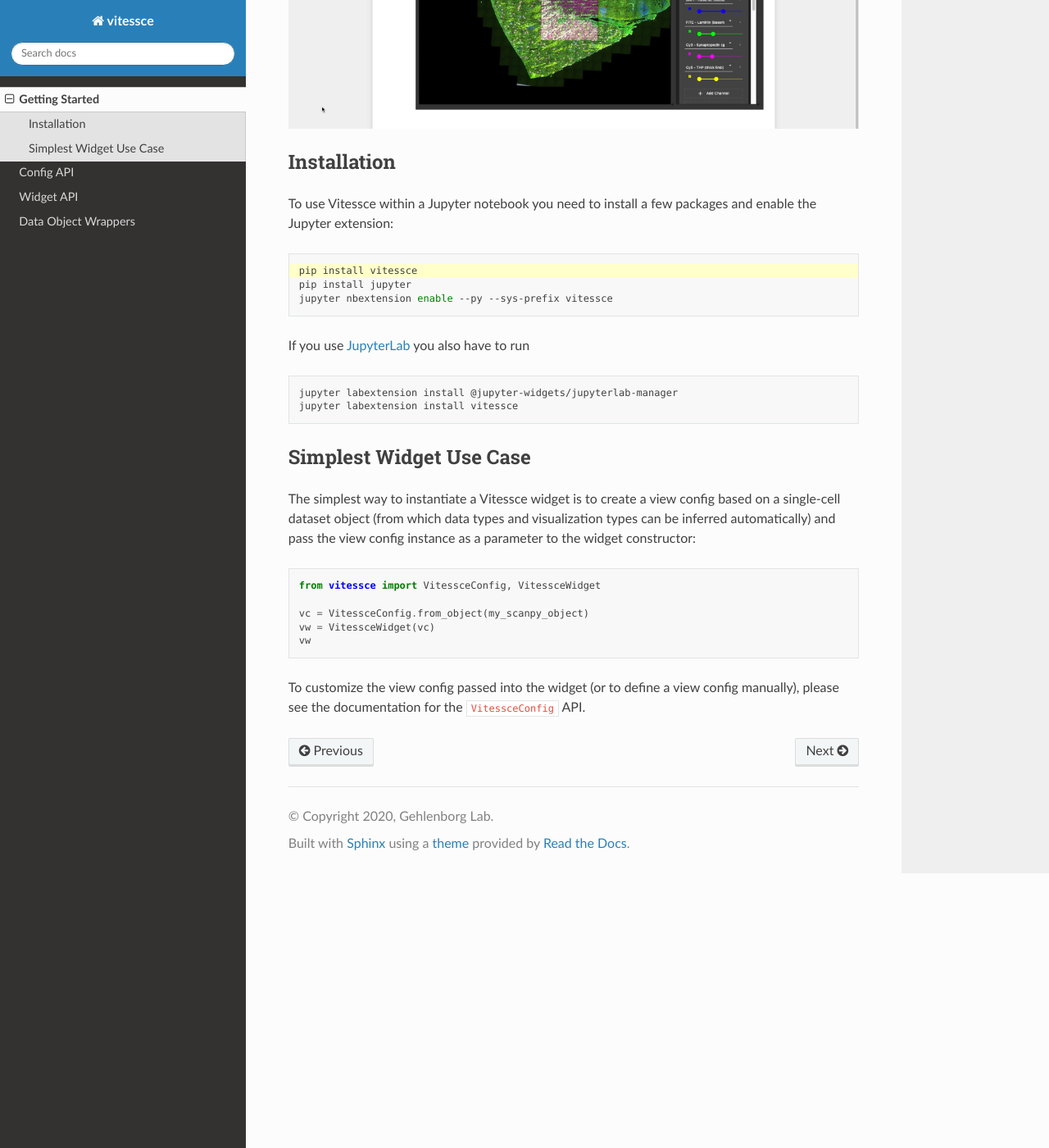
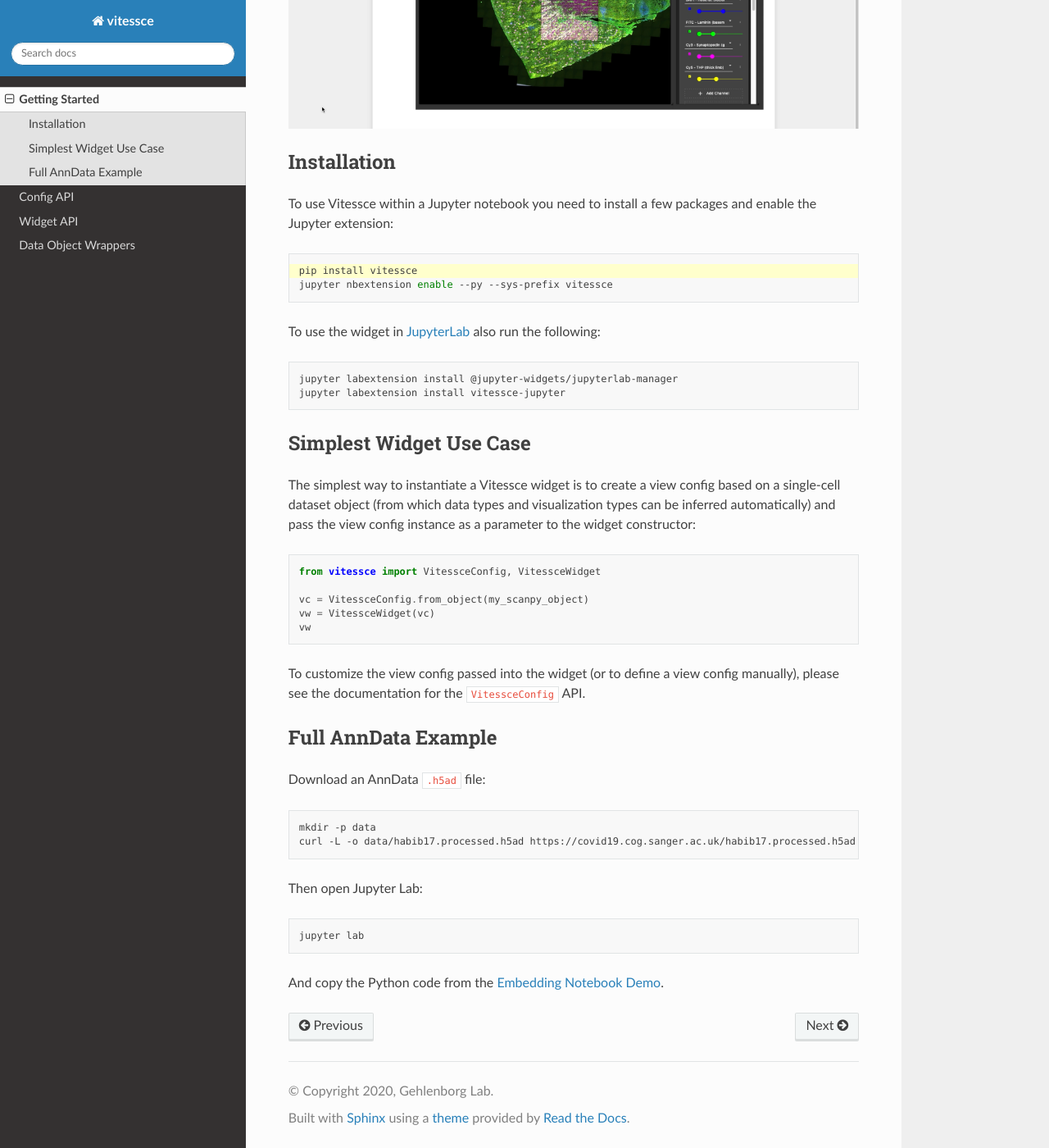
Before and after one commit to vitessce/vitessce-python, a Sphinx documentation site: the page built from docs/getting_started.rst, in a window 1280 px wide and 1400 px high, scrolled down 438 px. Shown: the whole window at 82% size. Built offline with Sphinx 7.4.7 and the Read the Docs theme 2.0.0, drawn with Linux system fonts in a browser that asks for light colours.

Commit message:
Update docs

```diff
--- a/docs/getting_started.rst
+++ b/docs/getting_started.rst
@@ -19,15 +19,14 @@
     :emphasize-lines: 1
 
     pip install vitessce
-    pip install jupyter
     jupyter nbextension enable --py --sys-prefix vitessce
 
-If you use `JupyterLab <https://jupyterlab.readthedocs.io/en/stable/>`_ you also have to run
+To use the widget in `JupyterLab <https://jupyterlab.readthedocs.io/en/stable/>`_ also run the following:
 
 .. code-block:: bash
 
     jupyter labextension install @jupyter-widgets/jupyterlab-manager
-    jupyter labextension install vitessce
+    jupyter labextension install vitessce-jupyter
 
 
 Simplest Widget Use Case
@@ -44,3 +43,21 @@
   vw
 
 To customize the view config passed into the widget (or to define a view config manually), please see the documentation for the ``VitessceConfig`` API.
+
+Full AnnData Example
+--------------------
+
+Download an AnnData ``.h5ad`` file:
+
+.. code-block:: bash
+
+  mkdir -p data
+  curl -L -o data/habib17.processed.h5ad https://covid19.cog.sanger.ac.uk/habib17.processed.h5ad
+
+Then open Jupyter Lab:
+
+.. code-block:: bash
+
+  jupyter lab
+
+And copy the Python code from the `Embedding Notebook Demo <https://github.com/vitessce/vitessce-jupyter/blob/master/notebooks/widget-embedding.ipynb>`_.
```
Also changed, not shown: .travis.yml.
